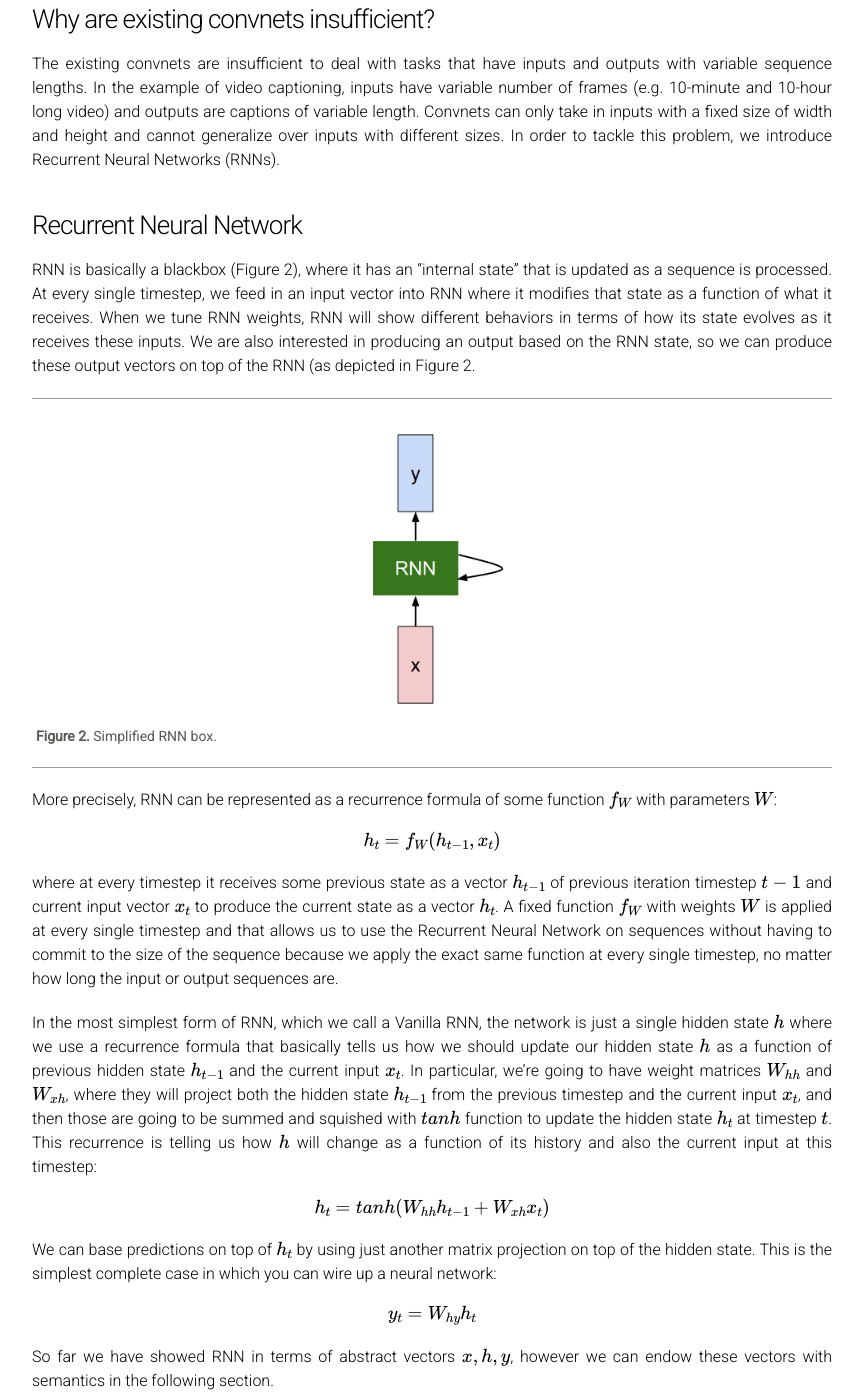
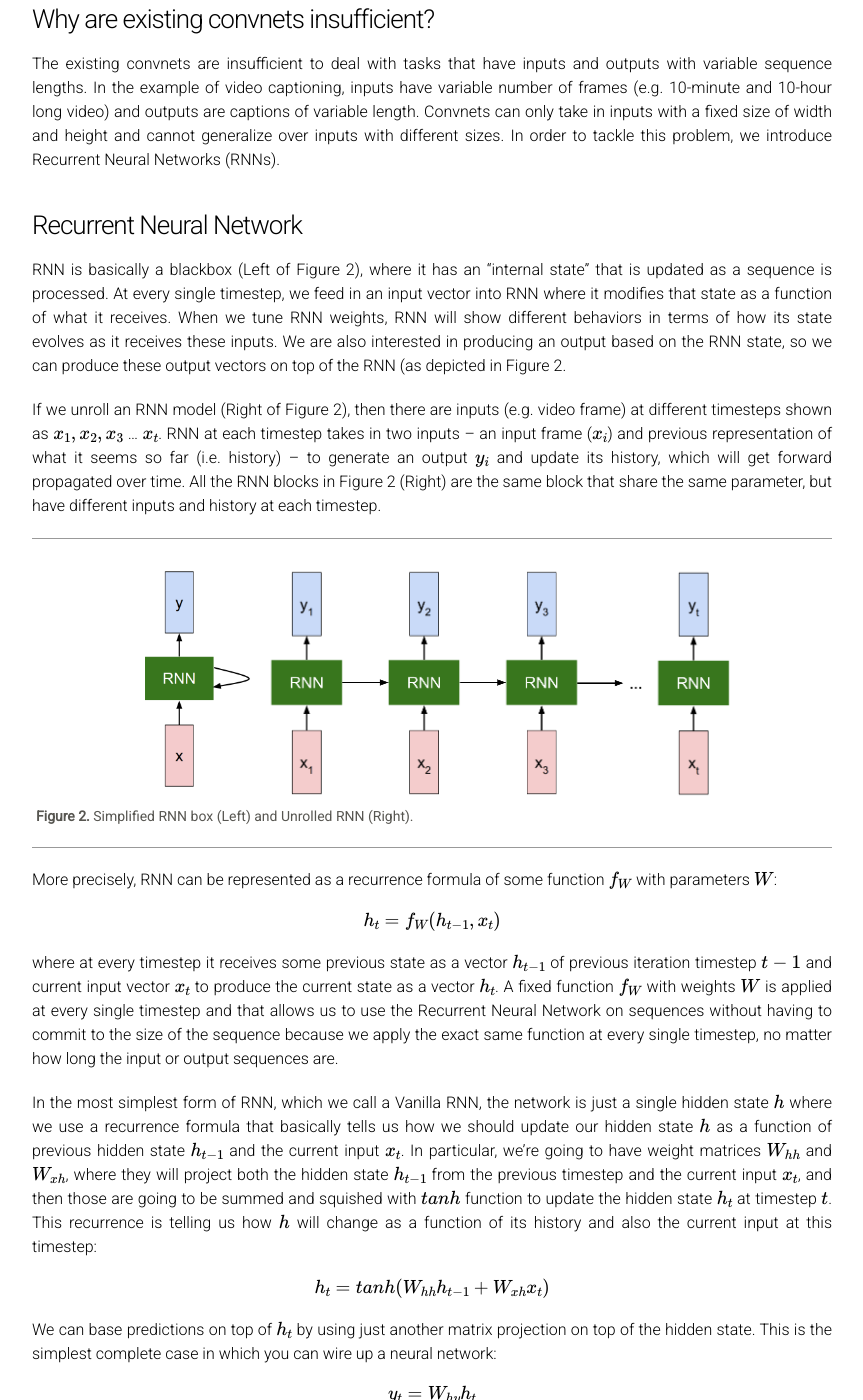
Before and after one commit to cs231n/cs231n.github.io, a Jekyll site: the page built from rnn.md, in a window 1280 px wide and 1400 px high, scrolled down 1789 px. Shown: the whole window, without its empty margins (208-1071 px from the left). Built offline with Jekyll 4.4.1, drawn with Linux system fonts in a browser that asks for light colours; formulas are drawn with MathJax 3.

Commit message:
Update rnn.md

```diff
--- a/rnn.md
+++ b/rnn.md
@@ -54,13 +54,17 @@ of variable length. Convnets can only take in inputs with a fixed size of width
 inputs with different sizes. In order to tackle this problem, we introduce Recurrent Neural Networks (RNNs).
 
 ### Recurrent Neural Network
-RNN is basically a blackbox (Figure 2), where it has an “internal state” that is updated as a sequence is processed. At every single timestep, we feed in an input vector into RNN where it modifies that state as a function of what it receives. When we tune RNN weights,
+RNN is basically a blackbox (Left of Figure 2), where it has an “internal state” that is updated as a sequence is processed. At every single timestep, we feed in an input vector into RNN where it modifies that state as a function of what it receives. When we tune RNN weights,
 RNN will show different behaviors in terms of how its state evolves as it receives these inputs.
 We are also interested in producing an output based on the RNN state, so we can produce these output vectors on top of the RNN (as depicted in Figure 2.
 
+If we unroll an RNN model (Right of Figure 2), then there are inputs (e.g. video frame) at different timesteps shown as $$x_1, x_2, x_3$$ ... $$x_t$$.
+RNN at each timestep takes in two inputs -- an input frame ($$x_i$$) and previous representation of what it seems so far (i.e. history) -- to generate an output $$y_i$$ and update its history, which will get forward propagated over time. All the RNN blocks in Figure 2 (Right) are the same block that share the same parameter, but have different inputs and history at each timestep.
+
 <div class="fig figcenter fighighlight">
-  <img src="/assets/rnn/rnn_blackbox.png" width="20%" >
-  <div class="figcaption"><b>Figure 2. </b>Simplified RNN box.</div>
+  <img src="/assets/rnn/rnn_blackbox.png" width="16%" >
+  <img src="/assets/rnn/unrolledRNN.png" width="60%" >
+  <div class="figcaption"><b>Figure 2. </b>Simplified RNN box (Left) and Unrolled RNN (Right).</div>
 </div>
 
 More precisely, RNN can be represented as a recurrence formula of some function $$f_W$$ with
```
